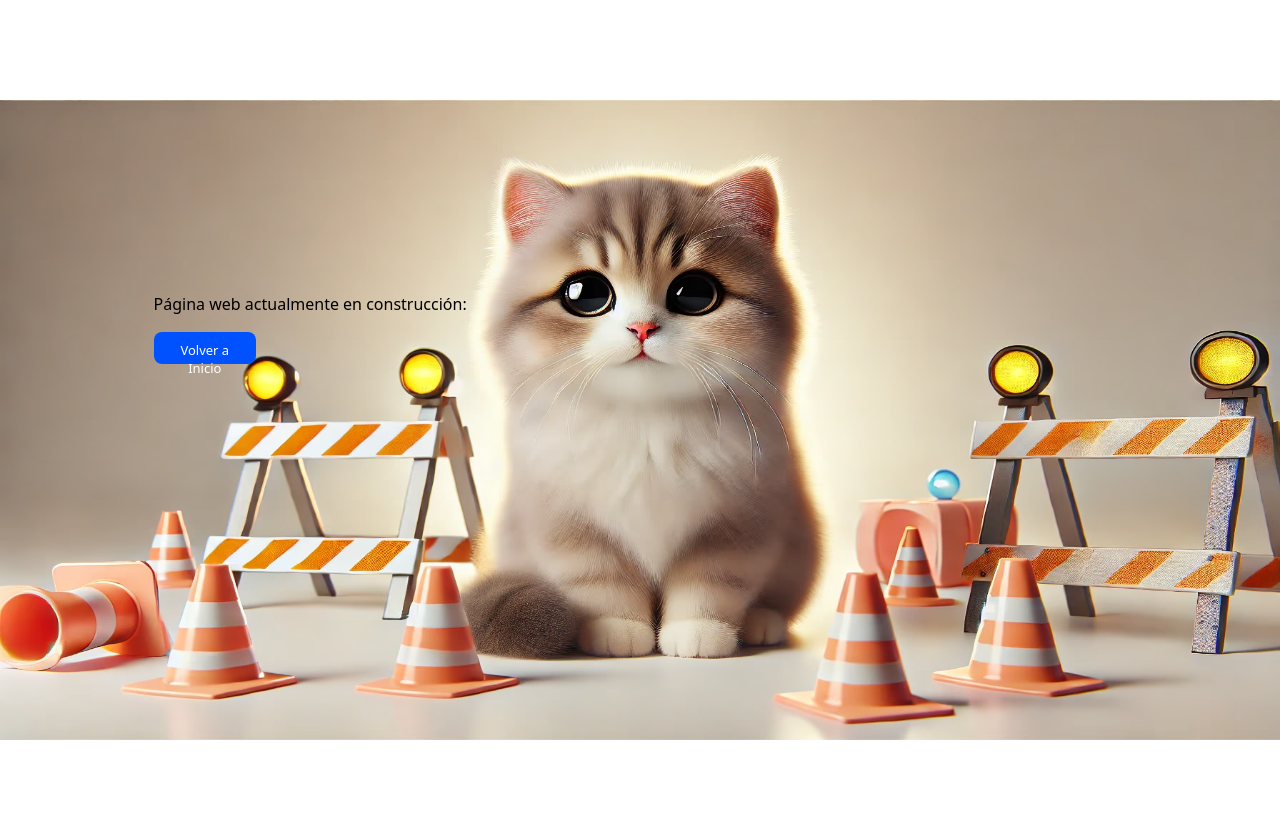
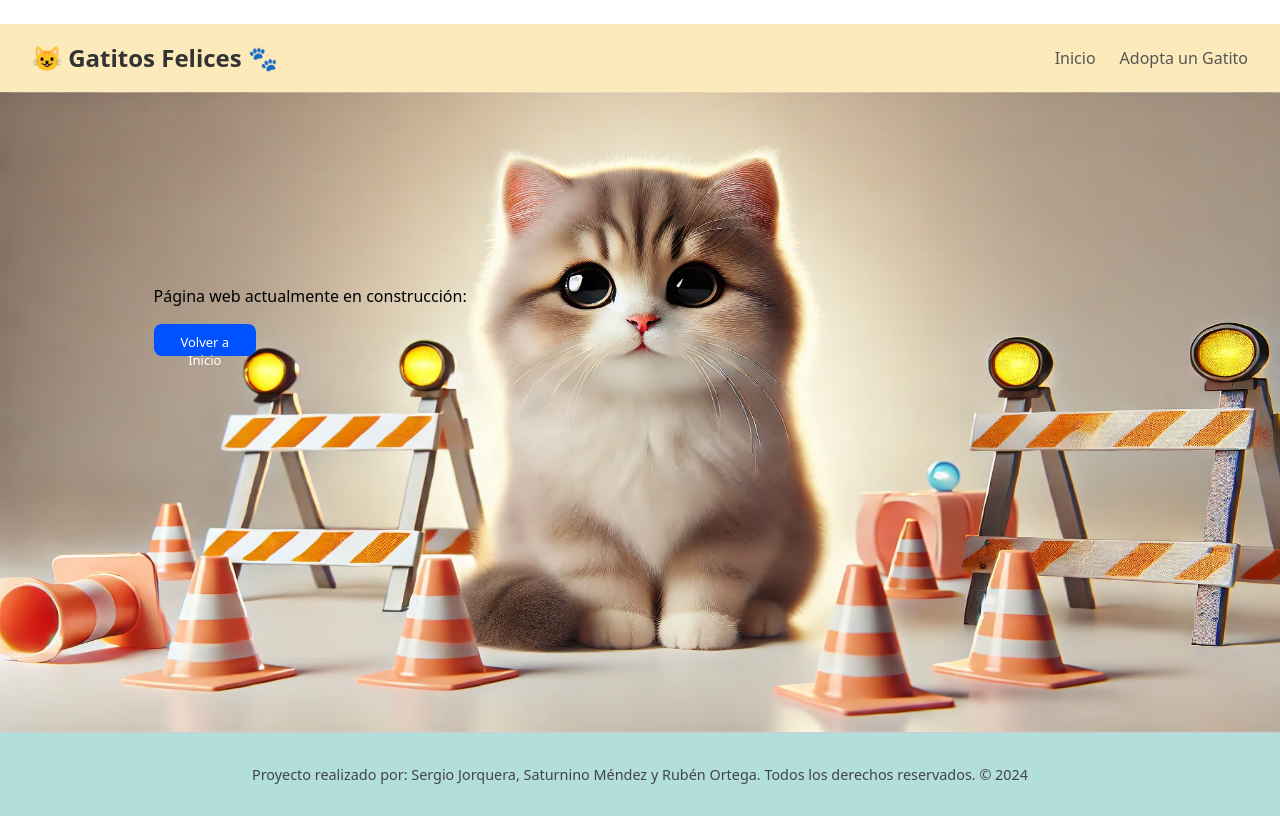
Before and after one commit to sergio-jorquera/cats-adoption, a React (Vite) app: page /adopt in a window 1280 px wide. Built offline with nearby package versions, Linux system fonts and the light colour scheme.

Commit message:
Header and footer added to adopt page

```diff
--- a/src/pages/AdoptPage.jsx
+++ b/src/pages/AdoptPage.jsx
@@ -1,14 +1,20 @@
 import React from "react";
 import Button from "../Components/Button/Button.jsx";
+import Header from "../Components/Header/Header.jsx";
+import Footer from "../Components/Footer/Footer.jsx";
 import './styles/AdoptPage.css'
 
 export default function AdoptPage() {
   return (
+    <>
+      <Header />
       <div id="mainAdopt">
         <div id="mainContent">
         <p>Página web actualmente en construcción:</p>
         <Button to=""></Button>
         </div>
       </div>
+      <Footer />
+      </>
   );
 };
--- a/src/pages/styles/AdoptPage.css
+++ b/src/pages/styles/AdoptPage.css
@@ -2,7 +2,7 @@
 #mainAdopt{
     height: 80vh;
     width: 100vw;
-    background-image: url('../../../public/adoptBackground.avif');
+    background-image: url('/adoptBackground.avif');
     background-repeat: no-repeat;
     background-size: 100% 100%;
     object-fit: fill;
```
